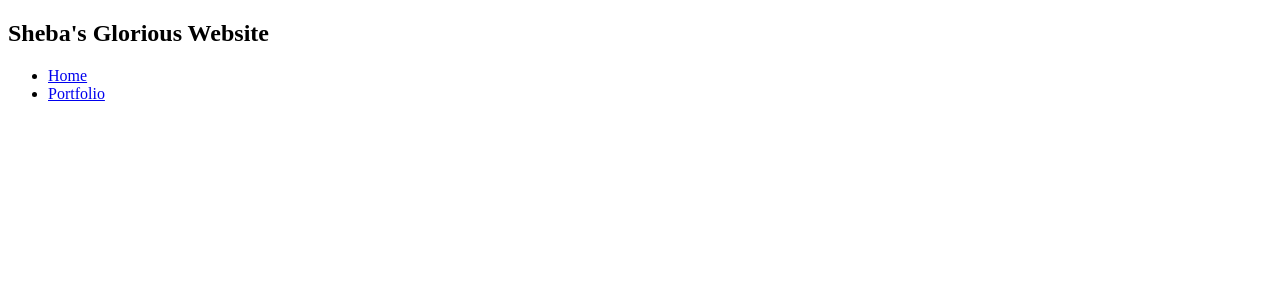
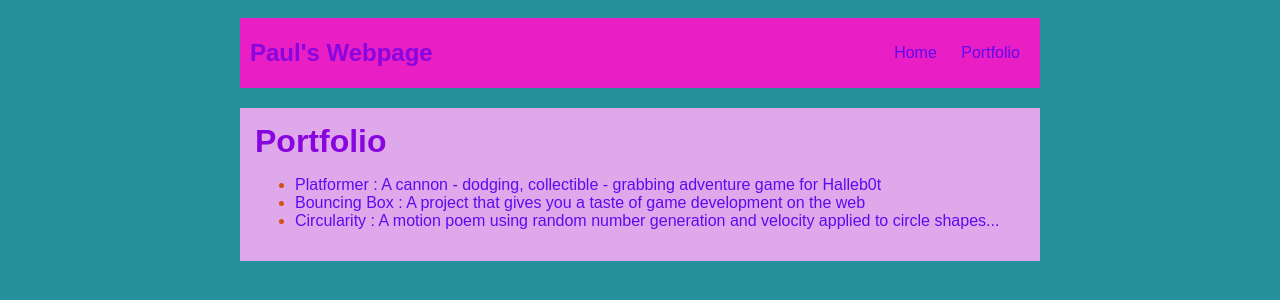
Before and after one commit to PaulGrillier1/PaulGrillier1.github.io, a plain HTML site: page portfolio.html in a window 1280 px wide. Drawn offline with Linux system fonts and the light colour scheme.

Commit message:
add portfolio.html file

```diff
--- a/portfolio.html
+++ b/portfolio.html
@@ -2,6 +2,7 @@
 <html>
     <head>
         <title>Paul's Webpage</title>
+        <link rel="stylesheet" href="style.css"></link>
     </head>
 
     <body>
@@ -14,7 +15,7 @@
     <body>
       <div id="all-contents">
         <nav>
-            <h1>Sheba's Glorious Website</h1>
+            <h1>Paul's Webpage</h1>
             <ul id="nav-ul">
                <li class="nav-li">
                <a class="nav-a" href="index.html">Home</a>
@@ -25,9 +26,14 @@
          </ul>
      </nav>
      <main>
-        <div class="content">
-
-        </div>
+      <div class="content">
+        <h1>Portfolio</h1>
+        <ul id="portfolio">
+          <li><a href="projects/platformer/">Platformer : A cannon - dodging, collectible - grabbing adventure game for Halleb0t</a></li>
+          <li><a href="projects/bouncing-box/">Bouncing Box : A project that gives you a taste of game development on the web </a></li>
+          <li><a href="projects/circularity/">Circularity : A motion poem using random number generation and velocity applied to circle shapes...</a></li>
+        </ul>
+    </div>
      </main>
       </div>
     </body>
```
